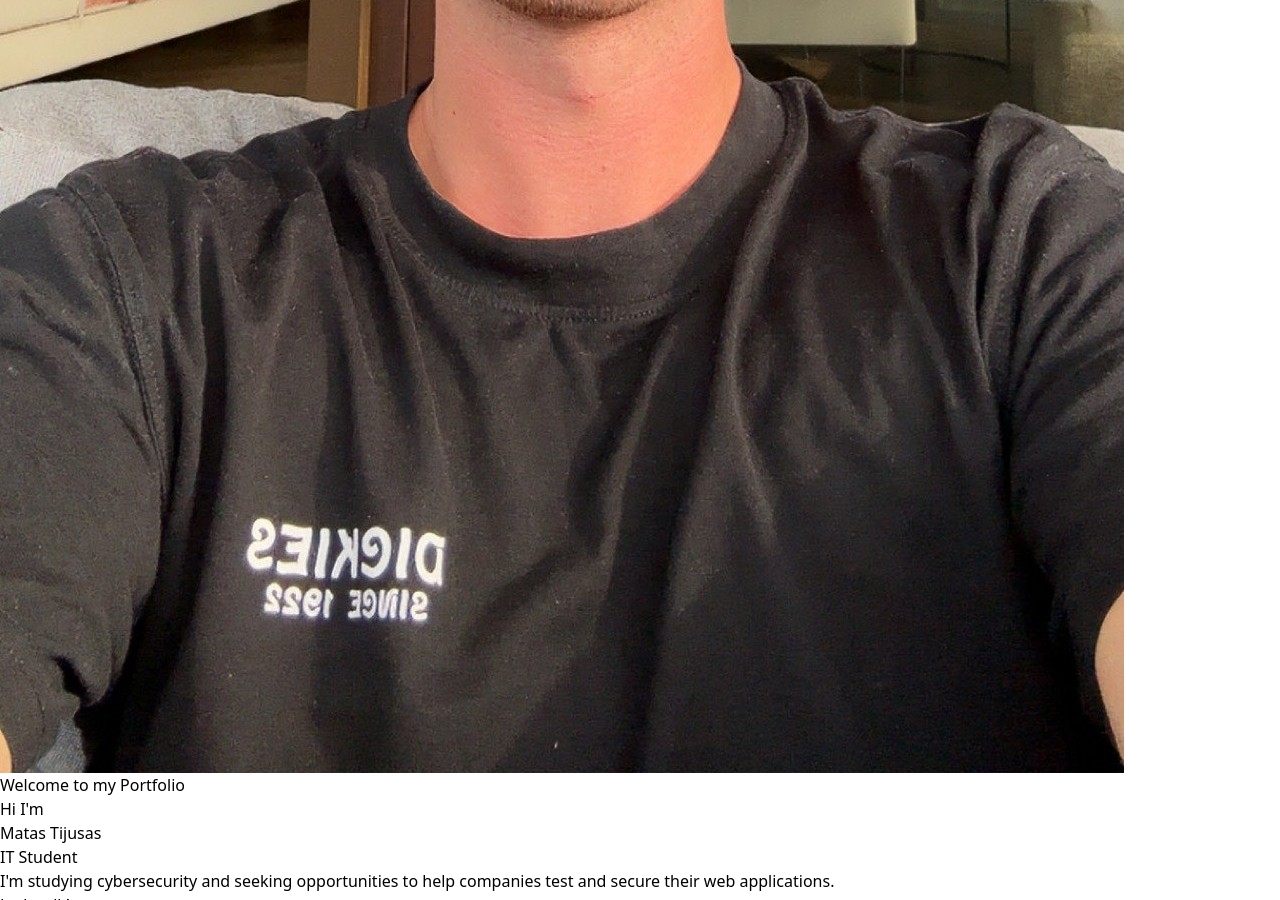
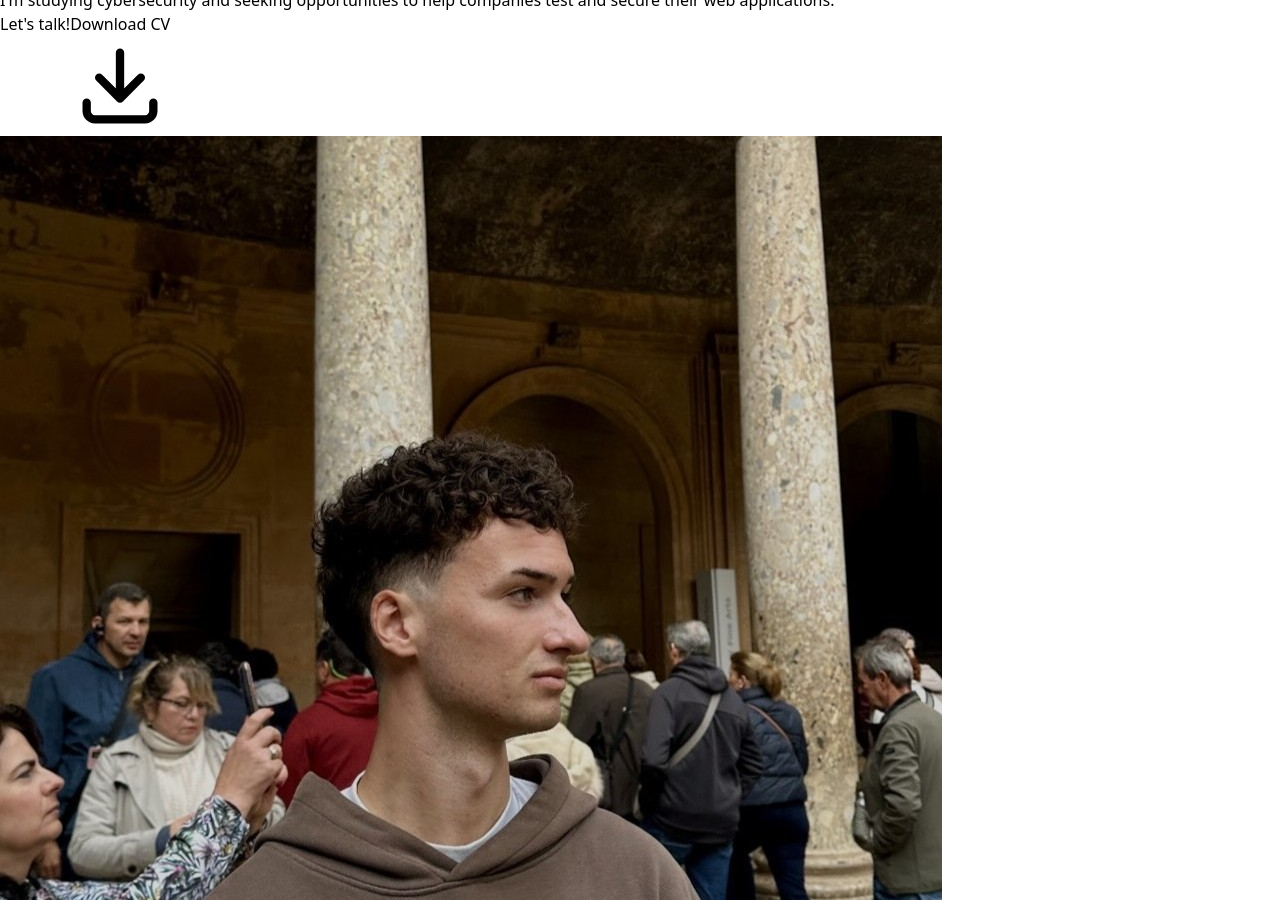
Before and after one commit to Mateuzas/personal_website, a React (Vite) app: page / in a window 1280 px wide. Shown: the part 1900-2800 px from the top of the page. Built offline with nearby package versions, Linux system fonts and the light colour scheme.

Commit message:
Fix: remove hero image hover; fix asset imports and SEO meta; update portfolio images

```diff
--- a/src/components/AboutMeSection.jsx
+++ b/src/components/AboutMeSection.jsx
@@ -3,7 +3,7 @@ import { useState, useEffect } from "react";
 import skillsImage from "../assets/IMG_4987.jpg";
 import certificationImage from "../assets/IMG_3265.png";
 import educationImage from "../assets/images.jpg";
-import moreaboutmeImage from "../assets/IMG_4922.jpg";
+import moreaboutmeImage from "../assets/football_pic.webp";
 
 const sections = [
   {
--- a/src/components/HeroSection.jsx
+++ b/src/components/HeroSection.jsx
@@ -1,5 +1,5 @@
 import { motion } from "framer-motion";
-import profileImg from "../assets/IMG_3158.jpg";
+import profileImg from "../assets/main_profile.jpg";
 import cvFile from "../assets/CV.pdf";
 import {
   variants,
@@ -47,7 +47,6 @@ function HeroSection() {
             alt="Profile"
             variants={variants.slideRightScale}
             transition={transitions.smoothDelayed(0.5)}
-            whileHover={hoverEffects.image}
           />
           <div className="w-full px-2.5 flex flex-col justify-start items-start gap-7">
             <div className="flex flex-col justify-start items-start gap-3.5">
@@ -228,7 +227,6 @@ function HeroSection() {
           alt="Profile"
           variants={variants.slideRightScale}
           transition={transitions.smoothDelayed(0.5)}
-          whileHover={hoverEffects.image}
         />
       </div>
     </motion.section>
```
Also changed, not shown: src/assets/football_pic.webp (added), src/assets/main_profile.jpg (added).
